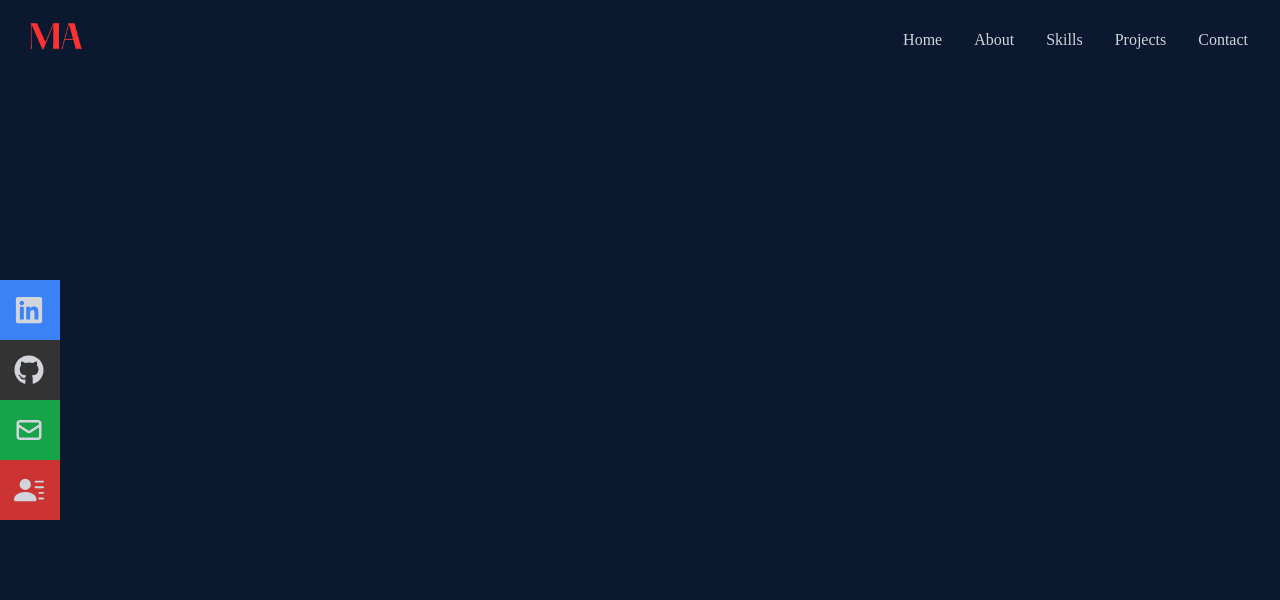
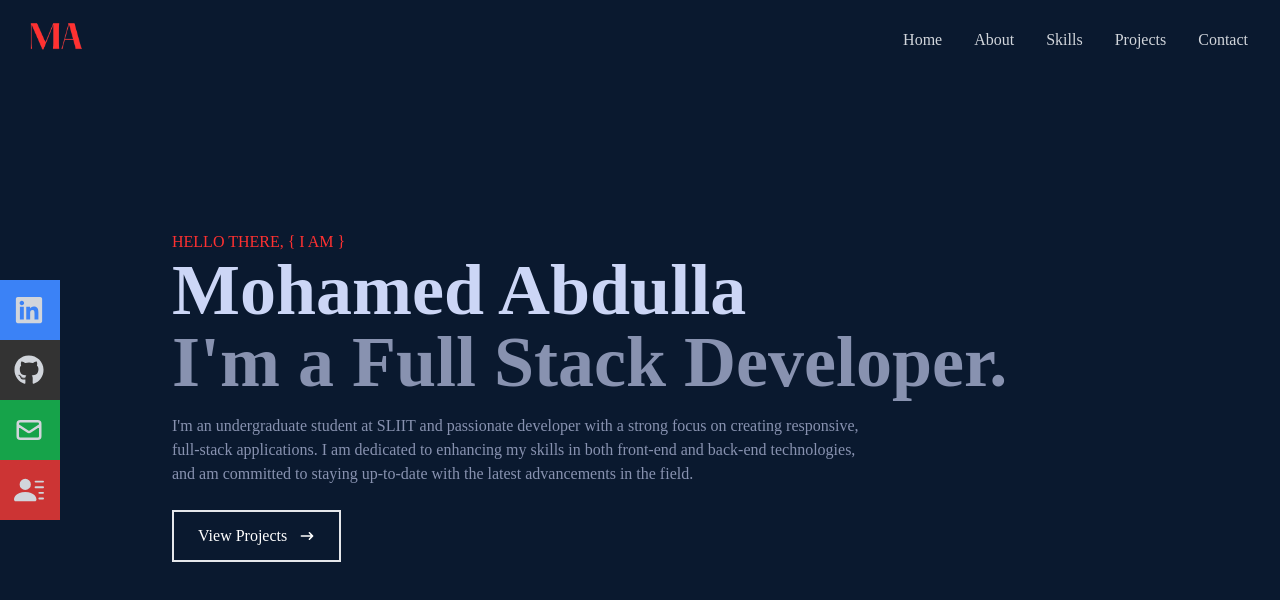
Before and after one commit to AbdullaMIM/Portfolio, a React (Create React App) app: page / in a window 1280 px wide. Shown: the top 600 px of the page. Built offline with nearby package versions, Linux system fonts and the light colour scheme; the HTML template or start-up script is replaced by a standard one.

Commit message:
Update Home Component

```diff
--- a/src/components/Home.js
+++ b/src/components/Home.js
@@ -1,8 +1,32 @@
 import React from 'react'
+import { HiArrowNarrowRight } from 'react-icons/hi'
 
 const Home = () => {
   return (
-    <div className='w-full h-screen bg-[#0a192f]'>
+    <div name="home" className='w-full h-screen bg-[#0a192f]'>
+
+        {/* Container - Description */}
+        <div className='max-w-[1000px] mx-auto px-8 flex flex-col justify-center h-full'>
+            <p className='text-[#ff3131]'>HELLO THERE, {"{ I AM }"}</p>
+            <h1 className='text-4xl sm:text-7xl font-bold text-[#ccd6f6]'>Mohamed Abdulla</h1>
+            <h2 className='text-4xl sm:text-7xl font-bold text-[#8892b0]'>I'm a Full Stack Developer.</h2>
+            <p className='text-[#8892b0] py-4 max-w-[700px]'>
+                I'm an undergraduate student at SLIIT
+                and passionate developer with a strong focus on creating responsive, full-stack applications.
+                I am dedicated to enhancing my skills in both front-end and back-end technologies,
+                and am committed to staying up-to-date with the latest advancements in the field.
+            </p>
+
+            <div>
+              <button className='text-white border-2 px-6 py-3 my-2 flex items-center hover:bg-[#ff3131] hover:border-[#ff3131]'>
+                 View Projects
+                 <span> <HiArrowNarrowRight className='ml-3'/> </span>
+              </button>
+            </div>
+
+        </div>
+
+
 
     </div>
   )
```
